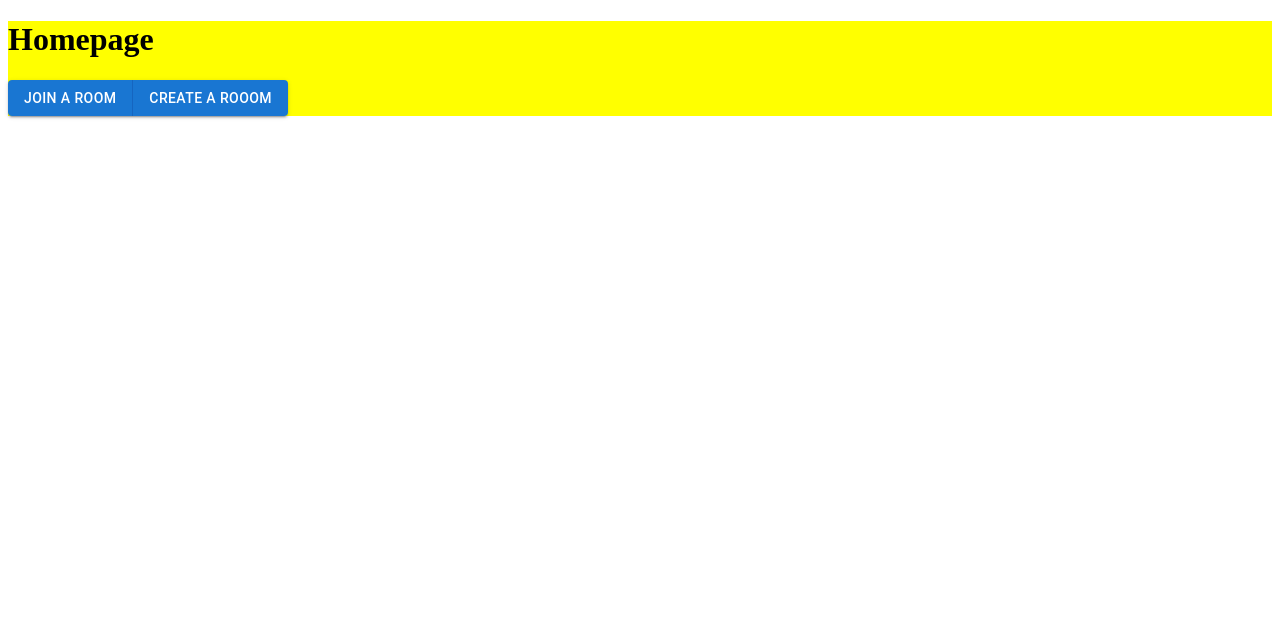
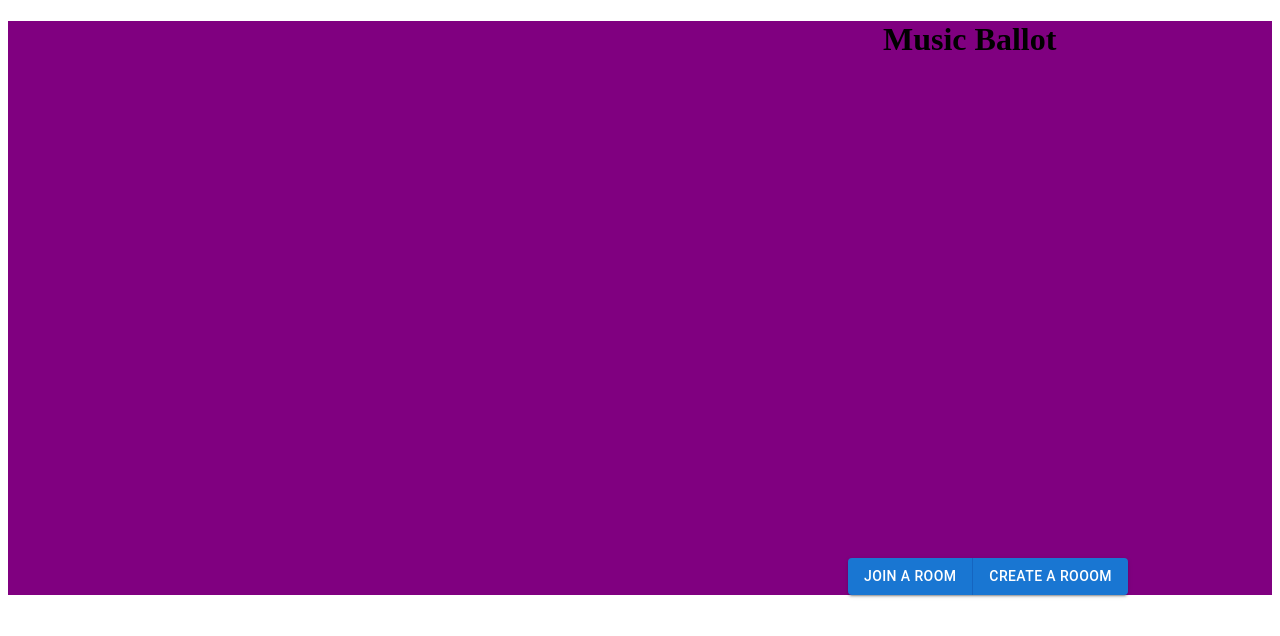
Before and after one commit to shepardb0y-src/Music-Controller, a React app in the folder frontend/: page / in a window 1280 px wide. Shown: the top 636 px of the page. Built offline with nearby package versions, Linux system fonts and the light colour scheme; no server answers; the HTML template or start-up script is replaced by a standard one.

Commit message:
I center the application in the room page and placed votes to skip on line with skip button

```diff
--- a/frontend/src/components/App.js
+++ b/frontend/src/components/App.js
@@ -26,25 +26,11 @@ import UserContext from "./UserContext";
 
 const GlobalStyle = createGlobalStyle`
   /* Add your global styles here */
-  html,body{
-    background-color:red;
-    height: 100%;
-    margin:0;
-    padding:0;
-    }
 
-    #main{
-    position: fixed;
-    width: 100%;
-    height: 100%;
-    left: 0;
-    top: 0;
-
-    }
     #app {
-    width: 100%;
-    height: 100%;
     display: flex;
+    justify-content:center;
+    align-items:center;
 
     }
   /* You can add more global styles as needed */
@@ -137,7 +123,7 @@ const App = () => {
     )
   );
 
-  return <RouterProvider router={router} />;
+  return (<GlobalStyle />), (<RouterProvider router={router} />);
 };
 
 export default App;
--- a/frontend/src/components/Room.js
+++ b/frontend/src/components/Room.js
@@ -19,6 +19,31 @@ import PlayArrowIcon from "@mui/icons-material/PlayArrow";
 import PauseIcon from "@mui/icons-material/Pause";
 import SkipNextIcon from "@mui/icons-material/SkipNext";
 import IconButton from "@mui/material/IconButton";
+import styled from "styled-components";
+
+const RoomContainer = styled.div`
+  // display: flex;
+  // justify-content: center;
+  // align-items: center;
+  flex-direction: column;
+  height: 800px;
+  width: 800px;
+`;
+
+const SongInfo = styled.div`
+  // box-sizing: border-box;
+  // display: flex;
+  // justify-content: center;
+  // align-items: center;
+  // flex-direction: column;
+  // height: 800px;
+  // width
+`;
+
+const ButtonContainer = styled.div`
+  display: flex;
+`;
+const VotesToSkip = styled.div``;
 
 const Room = ({ catchData, setUser }) => {
   // const { cox, setCox } = useContext(UseContext);
@@ -203,10 +228,13 @@ const Room = ({ catchData, setUser }) => {
 
   const songProgress = (progress / duration) * 100;
   return (
-    <div>
+    <RoomContainer>
+      <SongInfo>
         <img src={images} alt="Album Cover" />
         <h2>Current Song : {currentSong}</h2>
         <h3>Artist : {artist}</h3>
+      </SongInfo>
+      <ButtonContainer>
         <IconButton
           aria-label="button container"
           onClick={() => {
@@ -221,10 +249,14 @@ const Room = ({ catchData, setUser }) => {
             skipSong();
           }}
         >
-        <SkipNextIcon />
+          <SkipNextIcon />{" "}
+          <VotesToSkip>
+            {votes} / {votesToSkip}
+          </VotesToSkip>
         </IconButton>
+      </ButtonContainer>
       {console.log(votes, votesToSkip)}
-      {votes} {votesToSkip}
+
       <LinearProgress variant="determinate" value={songProgress} />
       <p>Host:{isHost}</p>
       <p>Room Code:{params.roomcode}</p>
@@ -235,7 +267,7 @@ const Room = ({ catchData, setUser }) => {
         </Link>
         <Button onClick={leaveRoomCode}>Leave Rooom</Button>
       </div>
-    </div>
+    </RoomContainer>
   );
 };
 
--- a/frontend/src/pages/CreateRoomPage.js
+++ b/frontend/src/pages/CreateRoomPage.js
@@ -16,8 +16,11 @@ import styled from "styled-components";
 
 const Background = styled.div`
   // background-color: purple;
+  display: flex;
   height: 100%;
   width: 100%;
+  justify-content: center;
+  align-items: center;
 `;
 
 const CreateRoomPage = ({ catchData }) => {
--- a/frontend/src/pages/Homepage.js
+++ b/frontend/src/pages/Homepage.js
@@ -16,9 +16,28 @@ import TextField from "@mui/material/TextField";
 import axios from "axios";
 
 const Container = styled.div`
-  background-color: yellow;
+  // display: flex;
+  // align-items: center;
+  // justify-content: center;
+  background-color: purple;
   height: 100%;
   width: 100%;
+  // flex-direction: column;
+`;
+const HomepageContainer = styled.div`
+  margin: 0 0 500px 0;
+  margin-left: 875px;
+  // display: flex;
+  // align-items: center;
+  // justify-contenr: center;
+`;
+const ElementContainer = styled.div`
+  // display: flex;
+  // align-items: center;
+  // justify-content: center;
+`;
+const ButtonContainer = styled.div`
+  margin-left: 840px;
 `;
 const Homepage = ({ dataone }) => {
   // const [roomcode, setRoomCode] = useState(null);
@@ -85,7 +104,12 @@ const Homepage = ({ dataone }) => {
   console.log(dataone, "dataone prop, outside of use effect in homepage");
   return (
     <Container>
-      <h1>Homepage</h1>
+      <ElementContainer>
+        <HomepageContainer>
+          <h1>Music Ballot</h1>
+        </HomepageContainer>
+        <ButtonContainer>
+          {" "}
           <ButtonGroup
             variant="contained"
             aria-label="outlined primary button group"
@@ -97,6 +121,8 @@ const Homepage = ({ dataone }) => {
               <Button>Create a Rooom</Button>
             </Link>
           </ButtonGroup>
+        </ButtonContainer>
+      </ElementContainer>
     </Container>
   );
 };
--- a/frontend/static/css/index.css
+++ b/frontend/static/css/index.css
@@ -1,4 +1,4 @@
-
+/*
 html,body{
     height: 100%;
     margin:0;
@@ -12,10 +12,11 @@ html,body{
     left: 0;
     top: 0;
 
-    }
+    } */
     #app {
-    width: 100%;
-    height: 100%;
+   box-sizing: border-box;
     display: flex;
+    justify-content: center;
+    align-items: center;
 
     }
```
Also changed, not shown: frontend/static/frontend/main.js. Lines whose indentation alone changed are shown as unchanged.
